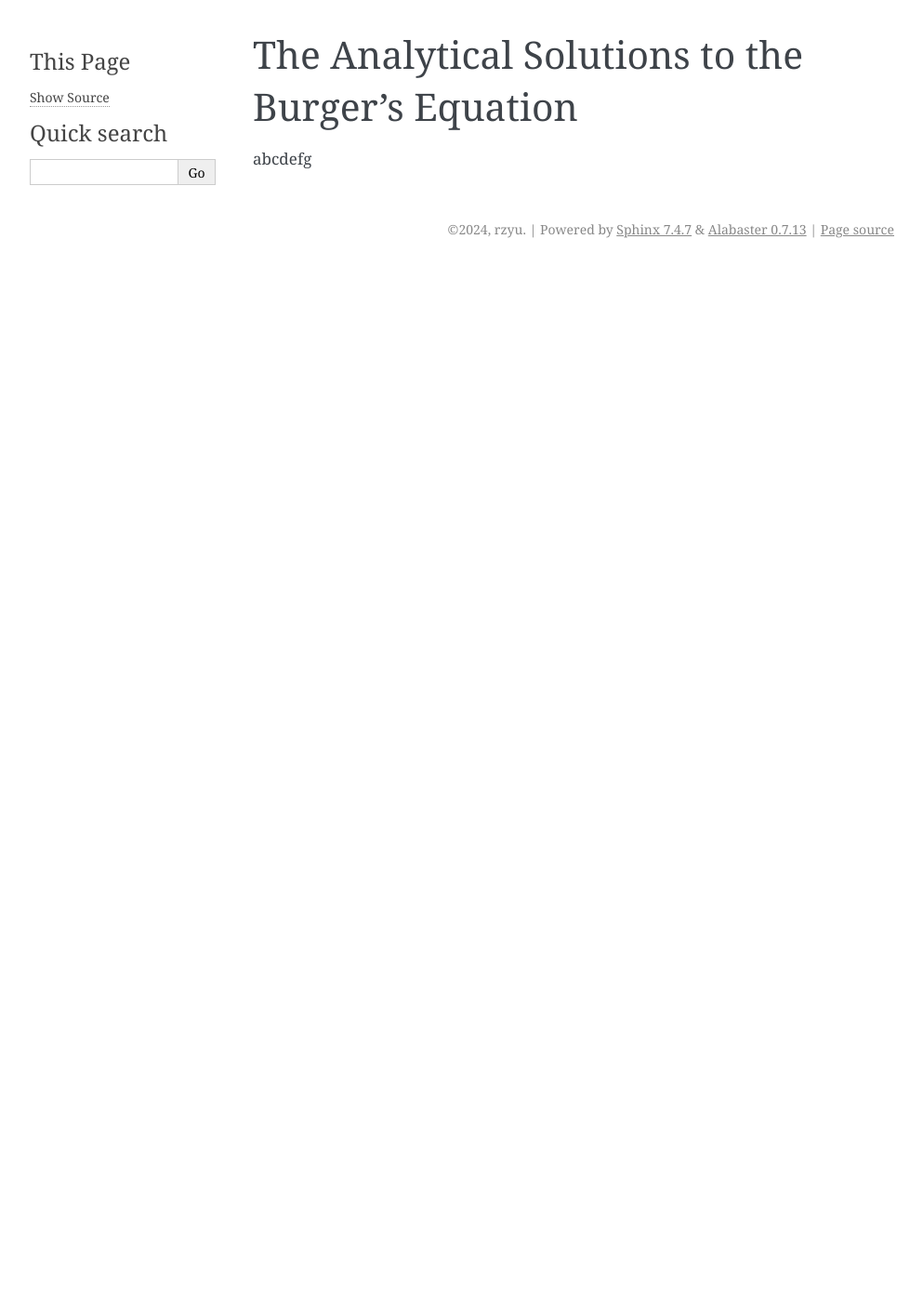
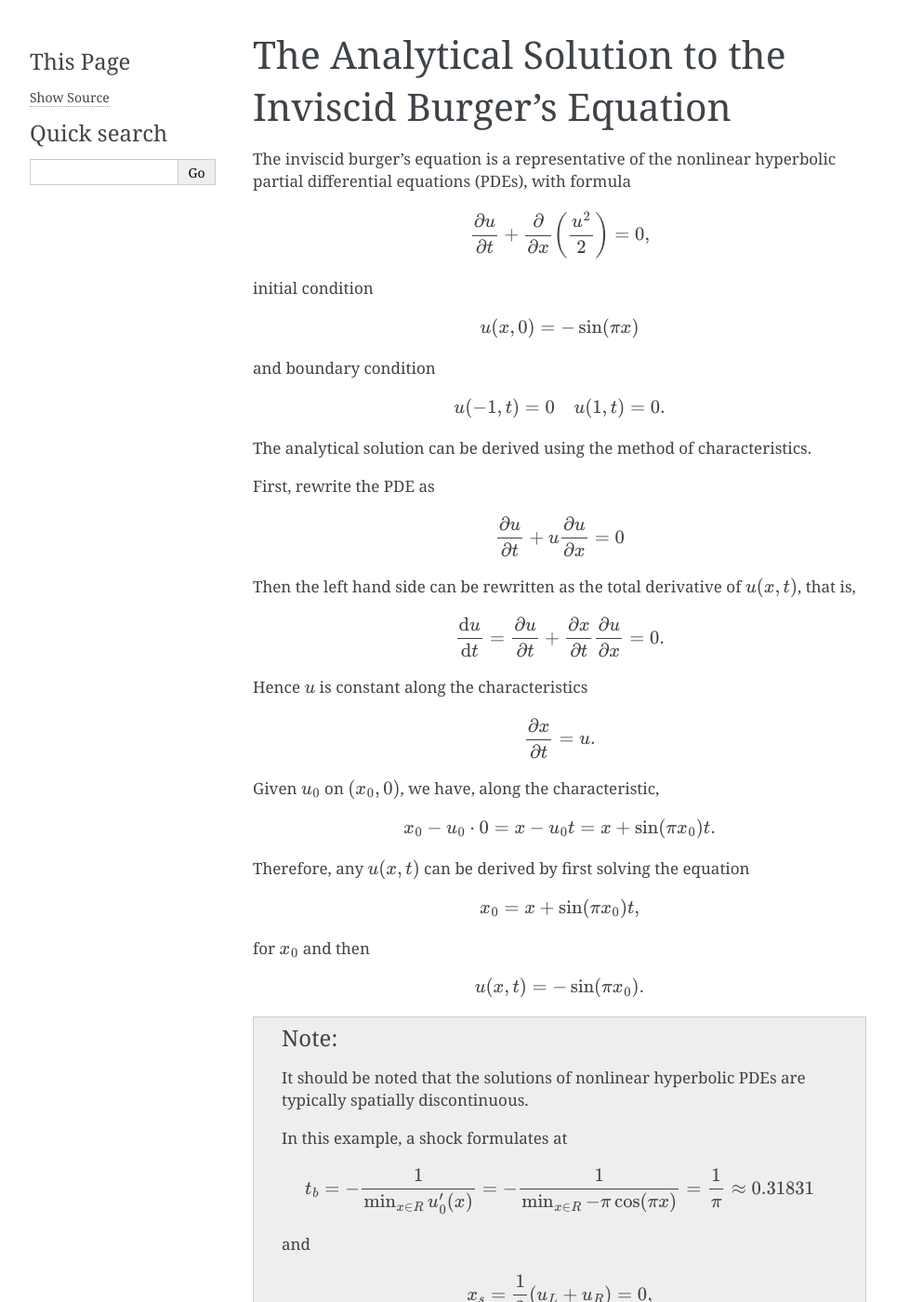
Before and after one commit to rzyu45/Solverz-Cookbook, a Sphinx documentation site: the page built from docs/source/ae/burger.md, in a window 1280 px wide and 1400 px high. Shown: the whole window at 93% size, without its empty margins (148-1141 px from the left). Built offline with Sphinx 7.4.7, drawn with Linux system fonts in a browser that asks for light colours; some of the changed text lies outside the part shown.

Commit message:
Add burger

````diff
--- a/docs/source/ae/burger.md
+++ b/docs/source/ae/burger.md
@@ -1,5 +1,107 @@
 (burger)=
 
-# The Analytical Solutions to the Burger's Equation
+# The Analytical Solution to the Inviscid Burger's Equation
 
-abcdefg
+The inviscid burger's equation is a representative of the nonlinear hyperbolic partial differential equations (PDEs), with formula
+```{math}
+\frac{\partial u}{\partial t}+\frac{\partial}{\partial x}\left(\frac{u^2}{2}\right)=0,
+```
+
+initial condition
+
+$$u(x,0)=-\sin(\pi x)$$
+
+and boundary condition
+
+$$u(-1,t)=0\quad u(1,t)=0.$$
+
+The analytical solution can be derived using the method of characteristics.
+
+First, rewrite the PDE as
+
+$$\frac{\partial u}{\partial t}+u\frac{\partial u}{\partial x}=0$$
+
+Then the left hand side can be rewritten as the total derivative of $u(x,t)$, that is,
+
+$$\frac{\mathrm{d}u}{\mathrm{d}t}=\frac{\partial u}{\partial t}+\frac{\partial x}{\partial t}\frac{\partial u}{\partial x}=0.$$
+
+Hence $u$ is constant along the characteristics
+
+$$\frac{\partial x}{\partial t}=u.$$
+
+Given $u_0$ on $(x_0,0)$, we have, along the characteristic,
+
+$$x_0- u_0\cdot 0=x-u_0t=x+\sin(\pi x_0)t.$$
+
+Therefore, any $u(x,t)$ can be derived by first solving the equation
+
+$$x_0=x+\sin(\pi x_0)t,$$
+
+for $x_0$ and then
+
+$$u(x,t)=-\sin(\pi x_0).$$
+
+```{note}
+It should be noted that the solutions of nonlinear hyperbolic PDEs are typically spatially discontinuous.
+
+In this example, a shock formulates at
+
+$$t_b=-\frac{1}{\min_{x\in R}u'_0(x)}=-\frac{1}{\min_{x\in R}-\pi\cos(\pi x)}=\frac{1}{\pi}\approx0.31831$$
+
+and
+
+$$x_s=\frac{1}{2}(u_L+u_R)=0,$$
+
+since the initial condition is symmetric about $x=0$.
+```
+
+The following codes illustrate the evolution of the shock.
+```python
+import numpy as np
+from Solverz import Var, Param, Eqn, made_numerical, sin, Model, nr_method
+
+import matplotlib.pyplot as plt
+# %% modelling
+m = Model()
+m.x = Var('x', 0)
+m.t = Param('t', 0.3)
+m.x1 = Param('x1', -0.1)
+m.f = Eqn('f', m.x - sin(np.pi * m.x) * m.t - m.x1)
+sae, y0 = m.create_instance()
+ae, code = made_numerical(sae, y0, output_code=True, sparse=True)
+# %% solution
+X = np.linspace(-1, 1, 81)
+U = np.zeros((81, 5))
+t_range = [0.1, 0.3, 0.5, 0.7, 1]
+tshock = 0.31831
+for j in range(5):
+    ae.p['t'] = t_range[j]
+    for i in range(X.shape[0]):
+        ae.p['x1'] = X[i]
+        if t_range[j] < tshock:
+            sol = nr_method(ae, y0)
+            U[i, j] = -np.sin(np.pi * sol.y['x'])[0]
+        else:
+            if X[i] > 0:
+                y0['x'] = 1
+                sol = nr_method(ae, y0)
+                U[i, j] = -np.sin(np.pi * sol.y['x'])[0]
+            elif X[i] < 0:
+                y0['x'] = -1
+                sol = nr_method(ae, y0)
+                U[i, j] = -np.sin(np.pi * sol.y['x'])[0]
+            else:
+                U[i, j] = 0
+
+# %% visualize
+plt.plot(X, U, label=[f"t={arg}" for arg in t_range])
+plt.xlabel('x')
+plt.ylabel('u')
+plt.xlim([-1, 1])
+plt.ylim([-1, 1])
+plt.legend()
+plt.grid()
+plt.show()
+```
+Finally, we have
+![image.png](fig/burger.png)
````
Also changed, not shown: docs/source/ae/fig/burger.png (added), 1 other file.
